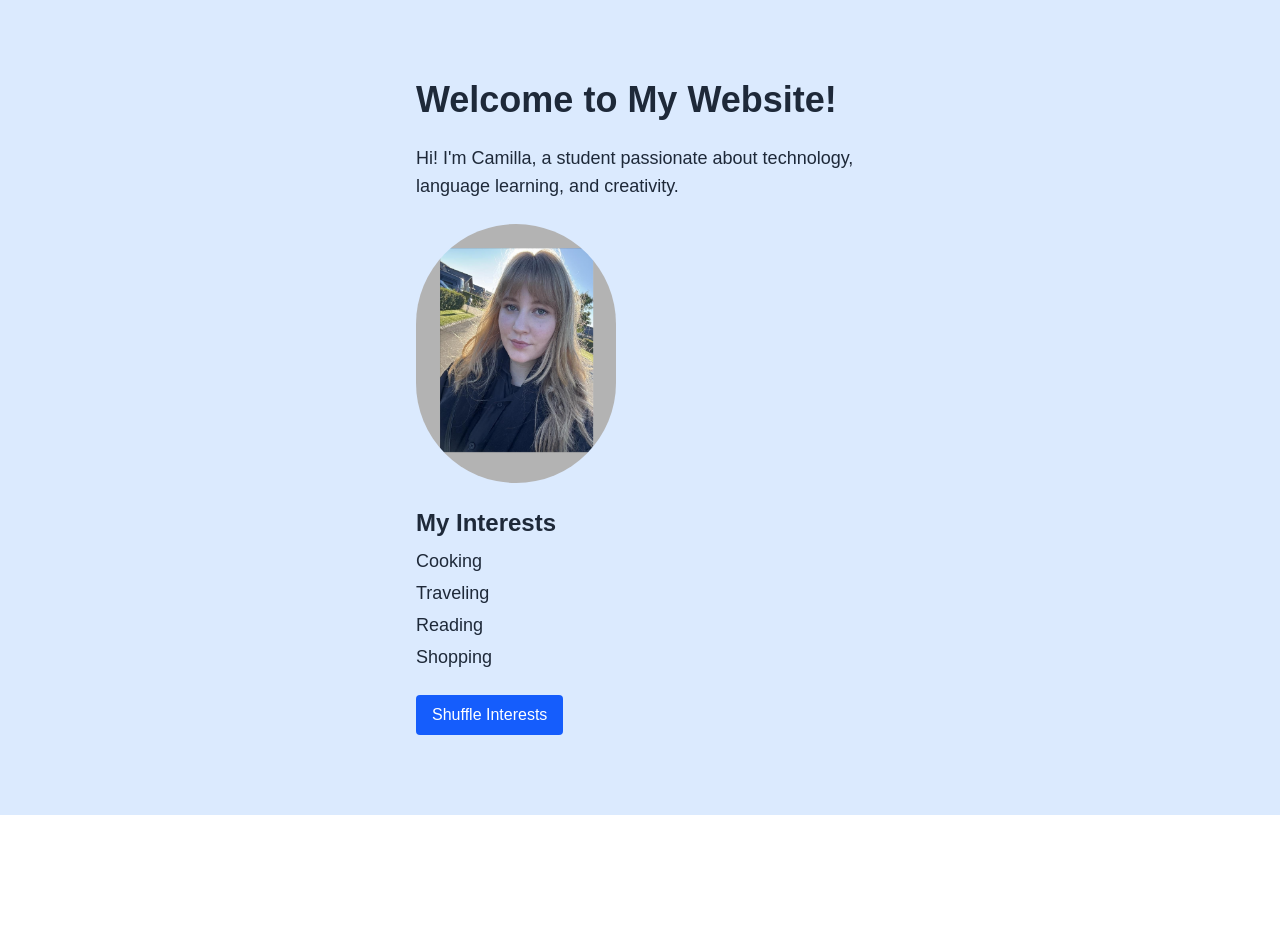
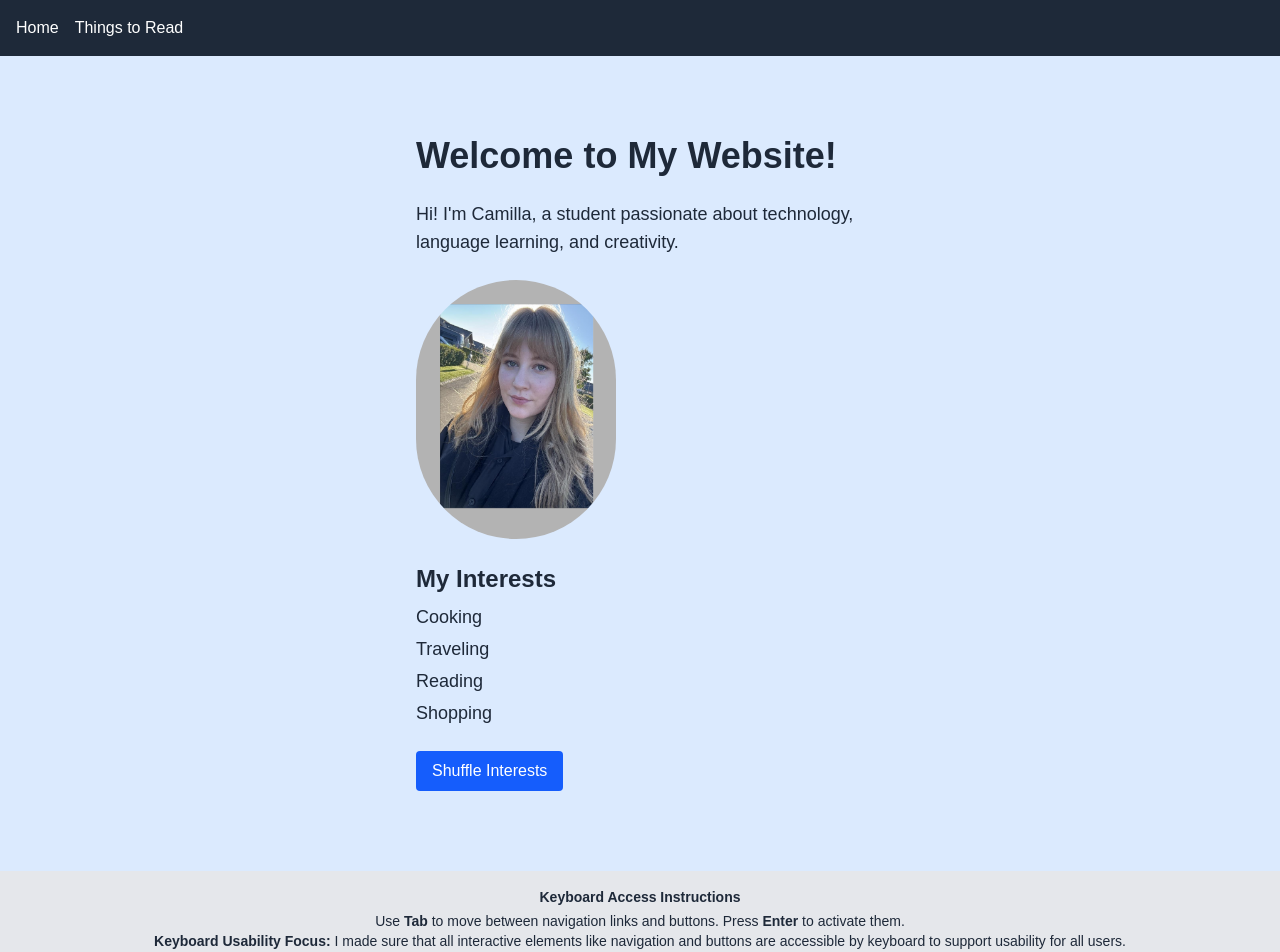
Before and after one commit to CamillaWL/css_480_landing_page, a Next.js app: page / in a window 1280 px wide. Shown: the top 952 px of the page. Before the commit the page ends 815 px from the top, so only its background shows below. Built offline with nearby package versions, Linux system fonts and the light colour scheme.

Commit message:
Update page.tsx

```diff
--- a/app/page.tsx
+++ b/app/page.tsx
@@ -2,6 +2,7 @@
 
 import { useState } from 'react';
 import Image from 'next/image';
+import Link from 'next/link';
 
 export default function Home() {
   const [interests, setInterests] = useState([
@@ -17,7 +18,15 @@ export default function Home() {
   };
 
   return (
-    <div className="bg-blue-100 text-gray-800 min-h-screen flex items-center justify-center p-8 sm:p-20">
+    <div className="bg-blue-100 text-gray-800 min-h-screen flex flex-col">
+      {/* Navigation Bar */}
+      <nav className="bg-gray-800 p-4 flex space-x-4">
+        <Link href="/" className="text-white focus:outline-yellow-400">Home</Link>
+        <Link href="/things-to-read" className="text-white focus:outline-yellow-400">Things to Read</Link>
+      </nav>
+
+      {/* Main Content */}
+      <main className="flex-grow flex items-center justify-center p-8 sm:p-20">
         <div className="flex flex-col items-center sm:items-start max-w-md w-full space-y-6 text-center sm:text-left">
           <h1 className="text-4xl font-bold">Welcome to My Website!</h1>
 
@@ -44,11 +53,19 @@ export default function Home() {
 
           <button
             onClick={shuffleInterests}
-          className="px-4 py-2 bg-blue-600 text-white rounded hover:bg-blue-700"
+            className="px-4 py-2 bg-blue-600 text-white rounded hover:bg-blue-700 focus:outline-yellow-400"
           >
             Shuffle Interests
           </button>
         </div>
+      </main>
+
+      {/* Footer - Keyboard Instructions */}
+      <footer className="bg-gray-200 p-4 text-center text-sm">
+        <h2 className="font-bold mb-1">Keyboard Access Instructions</h2>
+        <p>Use <strong>Tab</strong> to move between navigation links and buttons. Press <strong>Enter</strong> to activate them.</p>
+        <p><strong>Keyboard Usability Focus:</strong> I made sure that all interactive elements like navigation and buttons are accessible by keyboard to support usability for all users.</p>
+      </footer>
     </div>
   );
 }
```
Lines whose indentation alone changed are shown as unchanged.
